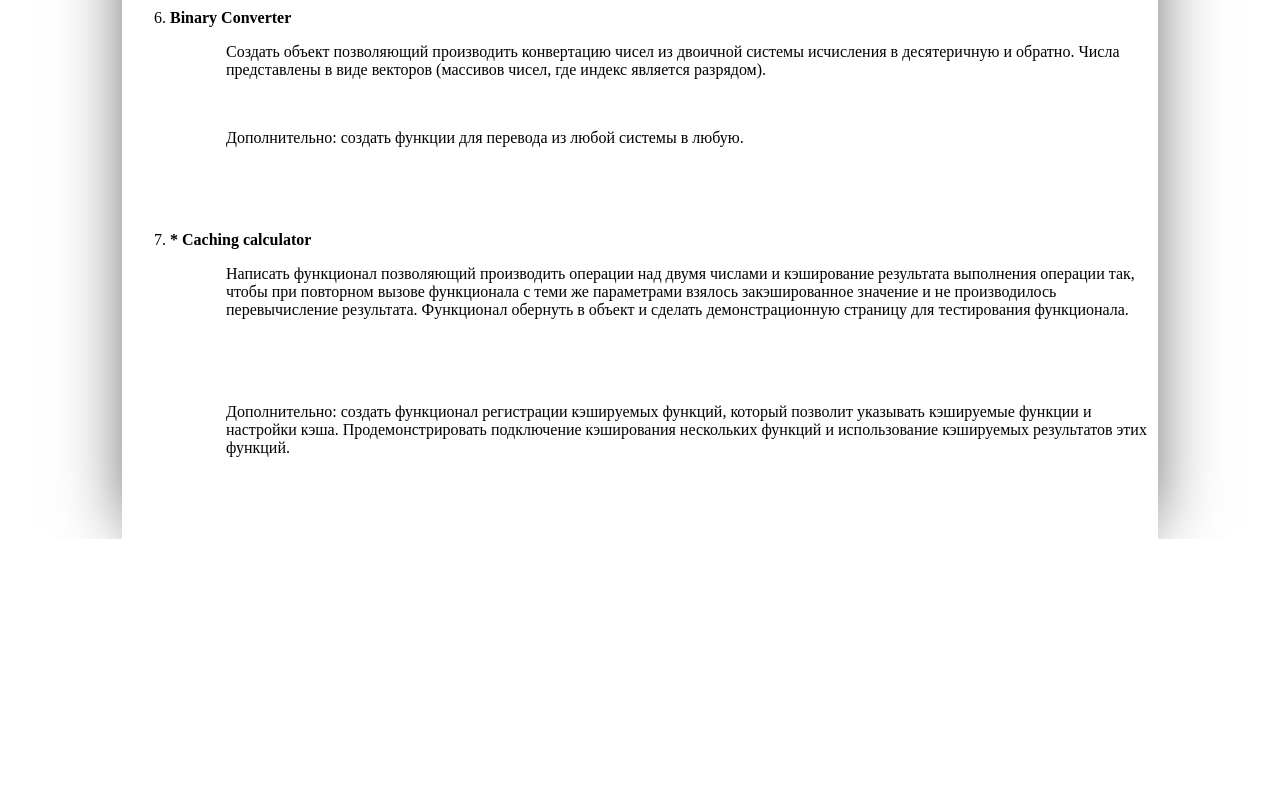
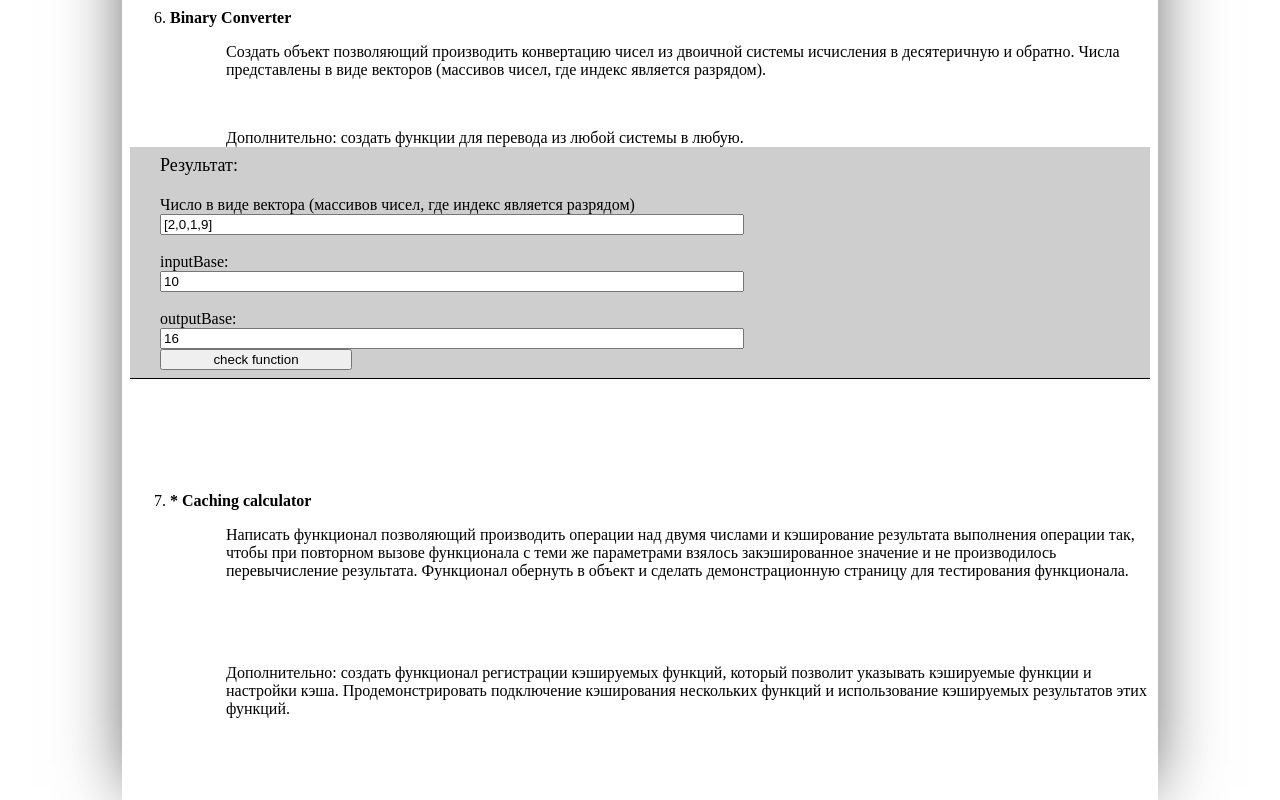
Before and after one commit to yauhenkviatkouski/labTasks, a website: page index.html in a window 1280 px wide. Shown: the part 4408-5208 px from the top of the page. Before the commit the page ends 4947 px from the top, so only its background shows below. Drawn offline with Linux system fonts and the light colour scheme.

Commit message:
feat: add converter

```diff
--- /dev/null
+++ b/src/convertNum.js
@@ -0,0 +1,39 @@
+(function () {
+  function convertNum(inputNumber, base, outputBase) {
+
+    try {
+      inputNumber = JSON.parse(inputNumber);
+      if (!Array.isArray(inputNumber)) throw new Error;
+    } catch (e) {
+      return "It isn't array of numbers!"
+    }
+
+    var alphabet = '0123456789abcdefghijklmnopqrstuvwxyz';
+    function convertToTen(num, base) {
+      var pow = 0;
+      var result = 0;
+      for (var i = num.length - 1; i >= 0; i -= 1) {
+        result += alphabet.indexOf(String(num[i])) * Math.pow(base, pow);
+        pow += 1;
+      }
+      return result;
+    }
+
+    function convertFromTen(num, base) {
+      var result = '';
+      while (num > 0) {
+        result = alphabet[num % base] + result;
+        num = Math.floor(num / base);
+      }
+      return result;
+    }
+
+    if (base === 10) {
+      return convertFromTen(parseInt(inputNumber.join('')), outputBase);
+    } else {
+      return convertFromTen(convertToTen(inputNumber, base), outputBase);
+    }
+  }
+
+  window.convertNum = convertNum;
+})();
```
Also changed, not shown: index.html (+18 -0 lines).
